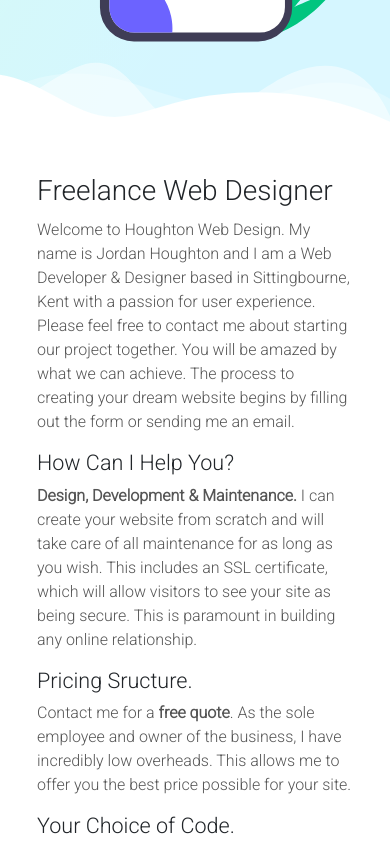
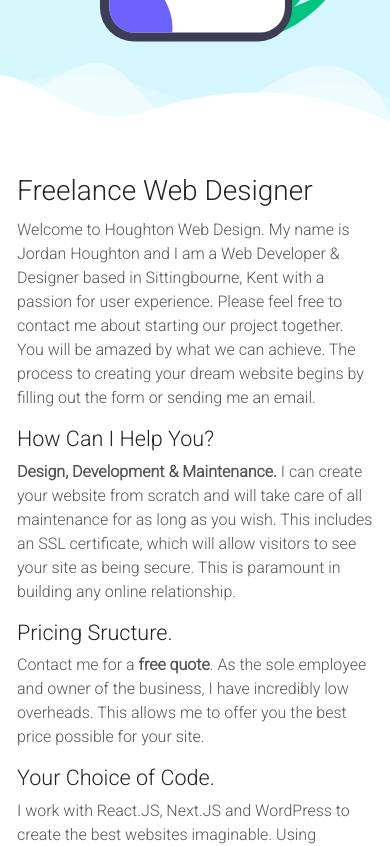
Before and after one commit to jordanhoughton74-git/Houghton-Web-Design, a Next.js app: page / in a window 390 px wide. Shown: the part 740-1586 px from the top of the page. Built offline with nearby package versions, Linux system fonts and the light colour scheme.

Commit message:
Update Home.module.css

```diff
--- a/styles/Home.module.css
+++ b/styles/Home.module.css
@@ -63,7 +63,7 @@ box-shadow: 4px 2px 17px 10px rgba(0,0,0,0.18);
 
 @media (max-width: 1000px) {
     .padding{
-        padding: 50px 25px;
+        padding: 50px 5px;
     }
 }
 @media (max-width: 950px) {
```
